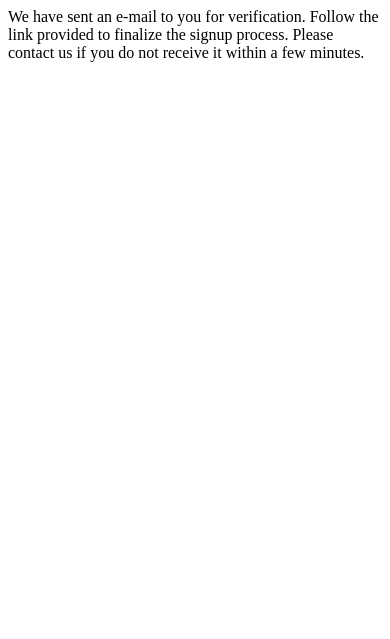
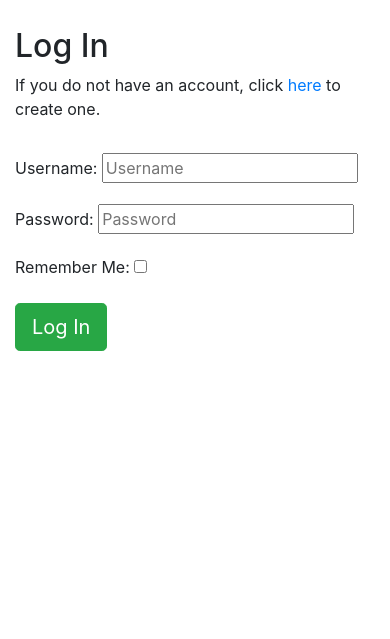
Before and after one commit to NicoleHitter/restaurant-booking-nh, a Django app: page /accounts/login/ in a window 390 px wide. Shown: the part 187-826 px from the top of the page. Run offline with Django 3.2, Linux system fonts and the light colour scheme; some libraries are stand-ins or nearby versions.

Commit message:
Editting account authorisation

```diff
--- a/booking/settings.py
+++ b/booking/settings.py
@@ -13,6 +13,7 @@ import os
 from pathlib import Path
 
 import dj_database_url
+from django.contrib.messages import constants as messages
 if os.path.isfile("env.py"):
     import env
 
--- a/restaurantbooking/admin.py
+++ b/restaurantbooking/admin.py
@@ -6,10 +6,10 @@ from .models import Reservation, SignUp
 class ReservationAdmin(admin.ModelAdmin):
 
     model = Reservation
-    list_display = ('name', 'email')
+    list_display = ('name', 'email_address')
 
 @admin.register(SignUp)
 class SignUpAdmin(admin.ModelAdmin):
 
     model = SignUp
-    list_display = ('first_name', 'last_name', 'email')
+    list_display = ('first_name', 'last_name', 'email_address')
--- a/restaurantbooking/models.py
+++ b/restaurantbooking/models.py
@@ -40,7 +40,7 @@ TIME_CHOICES = (
 class Reservation(models.Model):
 
     user = models.ForeignKey(User, on_delete=models.CASCADE, null=True, blank=True)
-    email = models.EmailField(null=True, blank=True)
+    email_address = models.EmailField(null=True, blank=True)
     name = models.CharField(max_length=100, null=True, blank=True)
     group_size = models.CharField(max_length=1, choices=GROUPSIZE_CHOICES,
                                  default="Group size",
@@ -61,7 +61,7 @@ class SignUp(models.Model):
 
     first_name = models.CharField(max_length=60, null=True, blank=True)
     last_name = models.CharField(max_length=60, null=True, blank=True)
-    email = models.EmailField(null=True, blank=True)
+    email_address = models.EmailField(null=True, blank=True)
 
     def __str__(self):
         return self.first_name
--- a/templates/account/login.html
+++ b/templates/account/login.html
@@ -1,12 +1,39 @@
-{% extends "account/base.html" %}
+{% extends "base.html" %}
 
 {% load i18n %}
+{% load account socialaccount %}
 
-{% block head_title %}{% trans "Verify Your E-mail Address" %}{% endblock %}
+{% block head_title %}{% trans "Sign In" %}{% endblock %}
 
 {% block content %}
-    <h1>{% trans "Verify Your E-mail Address" %}</h1>
 
-    <p>{% blocktrans %}We have sent an e-mail to you for verification. Follow the link provided to finalize the signup process. Please contact us if you do not receive it within a few minutes.{% endblocktrans %}</p>
+<section id="login" class="login-image">
+<div class="container">
+    <div class="row">
+      <div class="col-md-3 mt-5 offset-md-3">
+        <h2>{% trans "Log In" %}</h2>
+
+        <p>{% blocktrans %}If you do not have an account, click
+          <a href="{{ signup_url }}">here</a> to create one.{% endblocktrans %}</p>
+      </div>
+    </div>
+
+
+
+    <div class="row">
+      <div class="col-md-3 mt-3 mb-5 offset-md-3">
+        <form class="login" method="POST" action="{% url 'account_login' %}">
+          {% csrf_token %}
+          {{ form.as_p }}
+          {% if redirect_field_value %}
+          <input type="hidden" name="{{ redirect_field_name }}" value="{{ redirect_field_value }}" />
+          {% endif %}
+          <button class="btn btn-success btn-lg" type="submit">{% trans "Log In" %}</button>
+        </form>
+      </div>
+    </div>
+</div>
+</section>
+
 
 {% endblock %}
--- a/templates/account/password_reset_done.html
+++ b/templates/account/password_reset_done.html
@@ -12,5 +12,5 @@
     {% include "account/snippets/already_logged_in.html" %}
     {% endif %}
 
-    <p>{% blocktrans %}We have sent you an e-mail. Please contact us if you do not receive it within a few minutes.{% endblocktrans %}</p>
+    <p>{% blocktrans %}We have sent you an e-mail. If you have not received it please check your spam folder. Otherwise contact us if you do not receive it in a few minutes.{% endblocktrans %}</p>
 {% endblock %}
--- a/templates/account/verification_sent.html
+++ b/templates/account/verification_sent.html
@@ -7,6 +7,6 @@
 {% block content %}
     <h1>{% trans "Verify Your E-mail Address" %}</h1>
 
-    <p>{% blocktrans %}We have sent an e-mail to you for verification. Follow the link provided to finalize the signup process. Please contact us if you do not receive it within a few minutes.{% endblocktrans %}</p>
+    <p>{% blocktrans %}We have sent an e-mail to you for verification. Follow the link provided to finalize the signup process. If you do not see the verification e-mail in your main inbox, check your spam folder. Please contact us if you do not receive the verification e-mail within a few minutes.{% endblocktrans %}</p>
 
 {% endblock %}
--- a/templates/account/verified_email_required.html
+++ b/templates/account/verified_email_required.html
@@ -15,7 +15,7 @@ you are who you claim to be. For this purpose, we require that you
 verify ownership of your e-mail address. {% endblocktrans %}</p>
 
 <p>{% blocktrans %}We have sent an e-mail to you for
-verification. Please click on the link inside this e-mail. Please
+verification. Please click on the link inside that e-mail. If you do not see the verification e-mail in your main inbox, check your spam folder. Otherwise
 contact us if you do not receive it within a few minutes.{% endblocktrans %}</p>
 
 <p>{% blocktrans %}<strong>Note:</strong> you can still <a href="{{ email_url }}">change your e-mail address</a>.{% endblocktrans %}</p>
--- a/templates/reservations.html
+++ b/templates/reservations.html
@@ -8,7 +8,7 @@
         <div class="row">
             <div class="col-md-3 mt-5 offset-md-3">
                 <h3>Login Required</h3>
-                <p>Please <a href="{% url 'account_login' %}">Login</a> to continue with your reservation/p>
+                <p>Please <a href="{% url 'account_login' %}">Login</a> to continue with your reservation</p>
             </div>
         </div>
     </div>
--- a/templates/sign_up.html
+++ b/templates/sign_up.html
@@ -2,8 +2,8 @@
 
 {% block content %}
 
-<section id="booking" class="book_a_table">
-    <div class="booking_container">
+<section id="reservation" class="book_a_table">
+    <div class="reservation_container">
         <div class="row">
             <div class="col-md-3 mt-5 offset-md-3">
                 <div>
```
Also changed, not shown: restaurantbooking/forms.py (+6 -6 lines), templates/account/logout.html (+13 -6 lines), templates/account/password_reset_from_key.html (+5 -9 lines), templates/account/signup.html (+11 -7 lines), restaurantbooking/migrations/0004_auto_20230425_1914.py (added).
